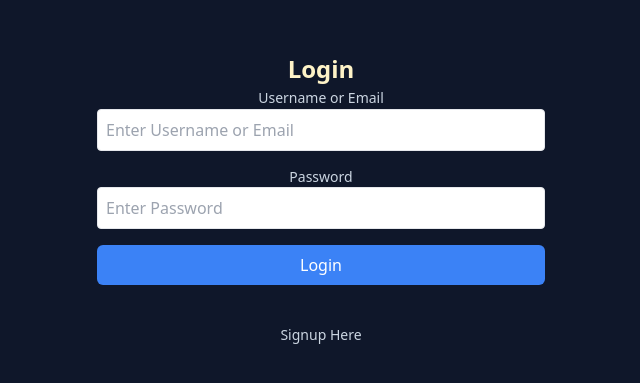
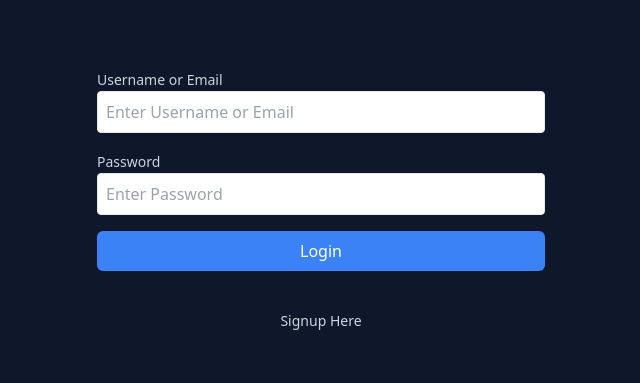
Before and after one commit to nwassom/TaskManagementSystem, a React (Create React App) app in the folder frontend/: page /login in a window 1280 px wide. Shown: the part 201-584 px from the top of the page, without its empty margins (319-959 px from the left). Built offline with nearby package versions, Linux system fonts and the light colour scheme.

Commit message:
frontend updates to user

```diff
--- a/frontend/package.json
+++ b/frontend/package.json
@@ -16,6 +16,7 @@
     "react": "^18.3.1",
     "react-dom": "^18.3.1",
     "react-redux": "^9.1.2",
+    "react-router-dom": "^6.28.0",
     "react-scripts": "^5.0.1",
     "redux": "^5.0.1",
     "tailwind-scrollbar": "^3.1.0",
--- a/frontend/src/App.tsx
+++ b/frontend/src/App.tsx
@@ -1,22 +1,31 @@
 import React from 'react';
-import logo from './logo.svg';
-import './App.css';
 import { Provider } from 'react-redux';
+import { BrowserRouter as Router, Routes, Route, Navigate } from 'react-router-dom';
+
 import store from './redux/store';
-import TaskList from './components/task/TaskList';
-import NewTask from './components/task/NewTask';
+import { Login } from './features/auth/Login';
 
-import Login from './components/user/Login';
-import Signup from './components/user/Signup';
+const App: React.FC = () => {
+  const isLoggedIn = false; // Replace with your actual login check logic (e.g., JWT check)
 
-function App() {
   return (
     <Provider store={store}>
-      <div className="App h-screen bg-slate-900">
-        <Login/>
-      </div>
+      <Router>
+        <div className="App h-screen bg-slate-900">
+          <Routes>
+{/*             Redirect to home if user is logged in
+            <Route path="/" element={isLoggedIn ? <Home /> : <Navigate to="/login" />} />*/}
+
+            {/* Login route */}
+            <Route path="/login" element={isLoggedIn ? <Navigate to="/" /> : <Login />} />
+
+           {/*  Signup route
+            <Route path="/signup" element={isLoggedIn ? <Navigate to="/" /> : <Signup />} />*/}
+          </Routes>
+        </div>
+      </Router>
     </Provider>
   );
-}
+};
 
 export default App;
--- /dev/null
+++ b/frontend/src/api/auth.ts
@@ -0,0 +1,12 @@
+// src/api/auth.ts
+import axios from 'axios';
+
+const API_URL = 'https://your-api-url.com'; // Replace with your backend URL
+
+export const login = async (credentials: { email: string; password: string }) => {
+    return await axios.post(`${API_URL}/login`, credentials);
+};
+
+export const signup = async (data: { email: string; password: string; name: string }) => {
+    return await axios.post(`${API_URL}/signup`, data);
+};
--- /dev/null
+++ b/frontend/src/components/Button.tsx
@@ -0,0 +1,22 @@
+import React from 'react';
+
+type ButtonProps =
+{
+    type?: 'button' | 'submit' | 'reset';
+    text: string;
+    className?: string;
+    onClick?: () => void;
+};
+
+const Button: React.FC<ButtonProps> = ({ type = 'button', text, className, onClick }) =>
+(
+    <button
+        type={type}
+        className={`w-full py-2 rounded-md ${className}`}
+        onClick={onClick}
+    >
+        {text}
+    </button>
+);
+
+export default Button;
--- /dev/null
+++ b/frontend/src/components/InputField.tsx
@@ -0,0 +1,42 @@
+import React from 'react';
+
+type InputFieldProps = {
+    id: string;
+    label: string;
+    type: string;
+    placeholder: string;
+    value: string;
+    onChange: (e: React.ChangeEvent<HTMLInputElement>) => void;
+    required?: boolean;
+    className?: string;
+};
+
+const InputField: React.FC<InputFieldProps> =
+({
+    id,
+    label,
+    type,
+    placeholder,
+    value,
+    onChange,
+    required = false,
+    className = '',
+}) =>
+(
+    <div>
+        <label className="text-sm font-medium text-slate-300" htmlFor={id}>
+              {label}
+        </label>
+        <input
+          id={id}
+          type={type}
+          placeholder={placeholder}
+          value={value}
+          onChange={onChange}
+          required={required}
+          className={`w-full p-2 border rounded ${className}`}
+        />
+    </div>
+);
+
+export default InputField;
--- /dev/null
+++ b/frontend/src/features/auth/Login/Login.tsx
@@ -0,0 +1,45 @@
+import React, { useState, useEffect } from 'react';
+import { useDispatch } from 'react-redux';
+import { useNavigate } from 'react-router-dom';
+
+import LoginForm from './LoginForm';
+
+const Login: React.FC = () => {
+
+    const navigate = useNavigate();
+
+    const [userIdentifier, setUserIdentifier] = useState("");
+    const [password, setPassword] = useState("");
+    const dispatch = useDispatch();
+
+    const handleLoginAttempt = async (e: React.FormEvent) =>
+    {
+        e.preventDefault();
+
+        try
+        {
+
+        }
+        catch (error)
+        {
+            console.error('Error attempting to login:', error);
+        }
+    };
+
+    return (
+        <div className="w-full flex flex-col items-center p-4 h-full align-center justify-center min-h-screen">
+        <LoginForm
+            userIdentifier={userIdentifier}
+            setUserIdentifier={setUserIdentifier}
+            password={password}
+            setPassword={setPassword}
+            onSubmit={handleLoginAttempt}
+        />
+        <a href="/signup" className="block text-sm font-medium text-slate-300">
+            Signup Here
+        </a>
+        </div>
+    );
+};
+
+export default Login;
--- /dev/null
+++ b/frontend/src/features/auth/Login/LoginForm.tsx
@@ -0,0 +1,46 @@
+import React from 'react';
+import InputField from '../../../components/InputField';
+import Button from '../../../components/Button';
+type LoginFormProps = {
+    userIdentifier: string;
+    setUserIdentifier: (value: string) => void;
+    password: string;
+    setPassword: (value: string) => void;
+    onSubmit: (e: React.FormEvent) => void;
+};
+
+const LoginForm: React.FC<LoginFormProps> =({
+    userIdentifier,
+    setUserIdentifier,
+    password,
+    setPassword,
+    onSubmit,
+}) => (
+    <form className="max-w-md pb-10 space-y-4 newTaskForm" onSubmit={onSubmit}>
+        <InputField
+            id="userIdentifier"
+            label="Username or Email"
+            type="text"
+            placeholder="Enter Username or Email"
+            value={userIdentifier}
+            onChange={(e) => setUserIdentifier(e.target.value)}
+            required
+        />
+        <InputField
+            id="password"
+            label="Password"
+            type="password"
+            placeholder="Enter Password"
+            value={password}
+            onChange={(e) => setPassword(e.target.value)}
+            required
+        />
+        <Button
+            type="submit"
+            text="Login"
+            className="bg-blue-500 text-white hover:bg-blue-600"
+        />
+    </form>
+);
+
+export default LoginForm;
--- /dev/null
+++ b/frontend/src/features/auth/Login/index.ts
@@ -0,0 +1,2 @@
+export { default as Login } from './Login';
+export { default as LoginForm } from './LoginForm';
```
Also changed, not shown: frontend/src/features/auth/Login/Login.module.css (added, +26 -0 lines), frontend/src/features/auth/Signup.txt (added), frontend/src/redux/slices/AuthSlice.txt (added), 1 other file (tests, documents, lock files or other folders).
